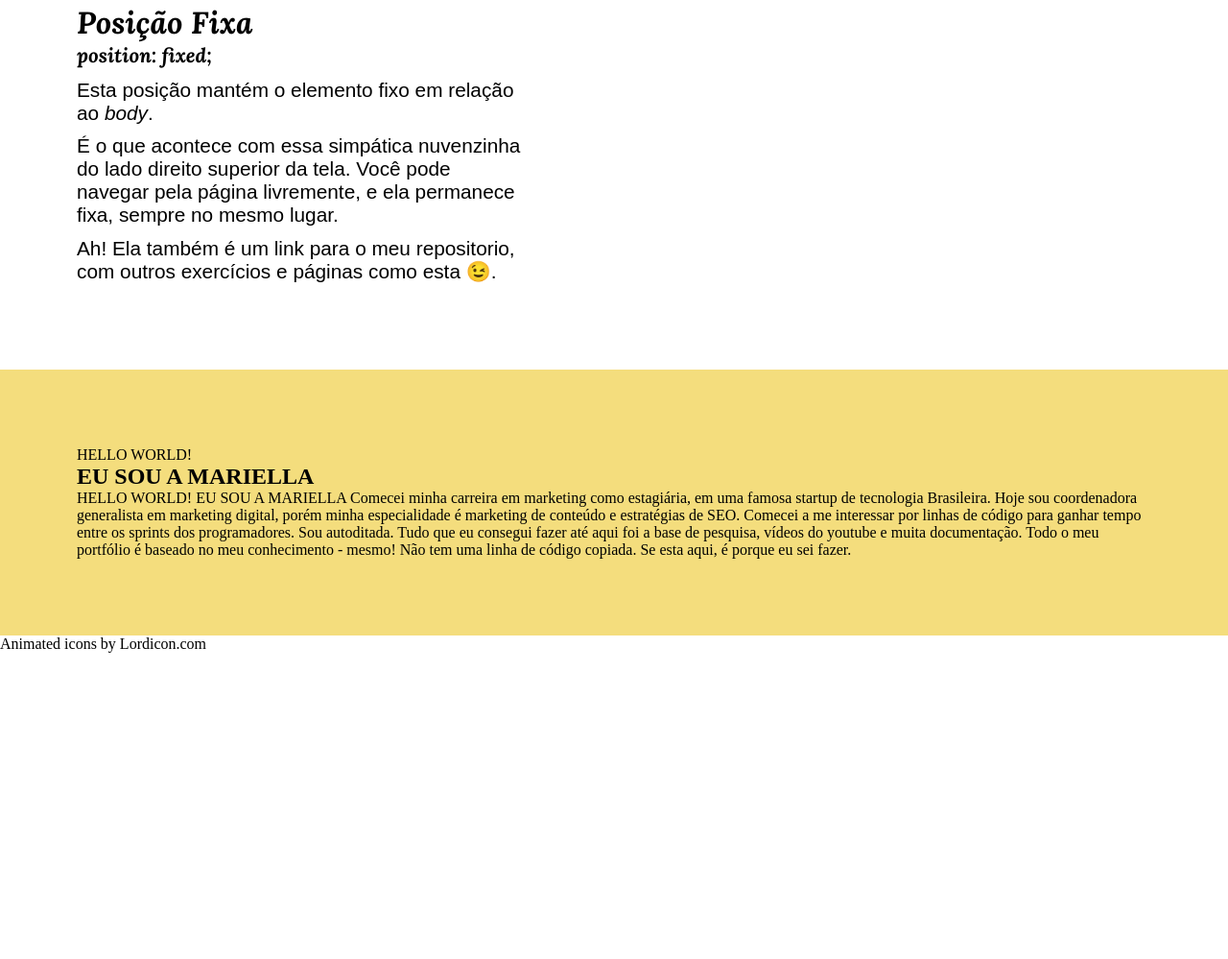
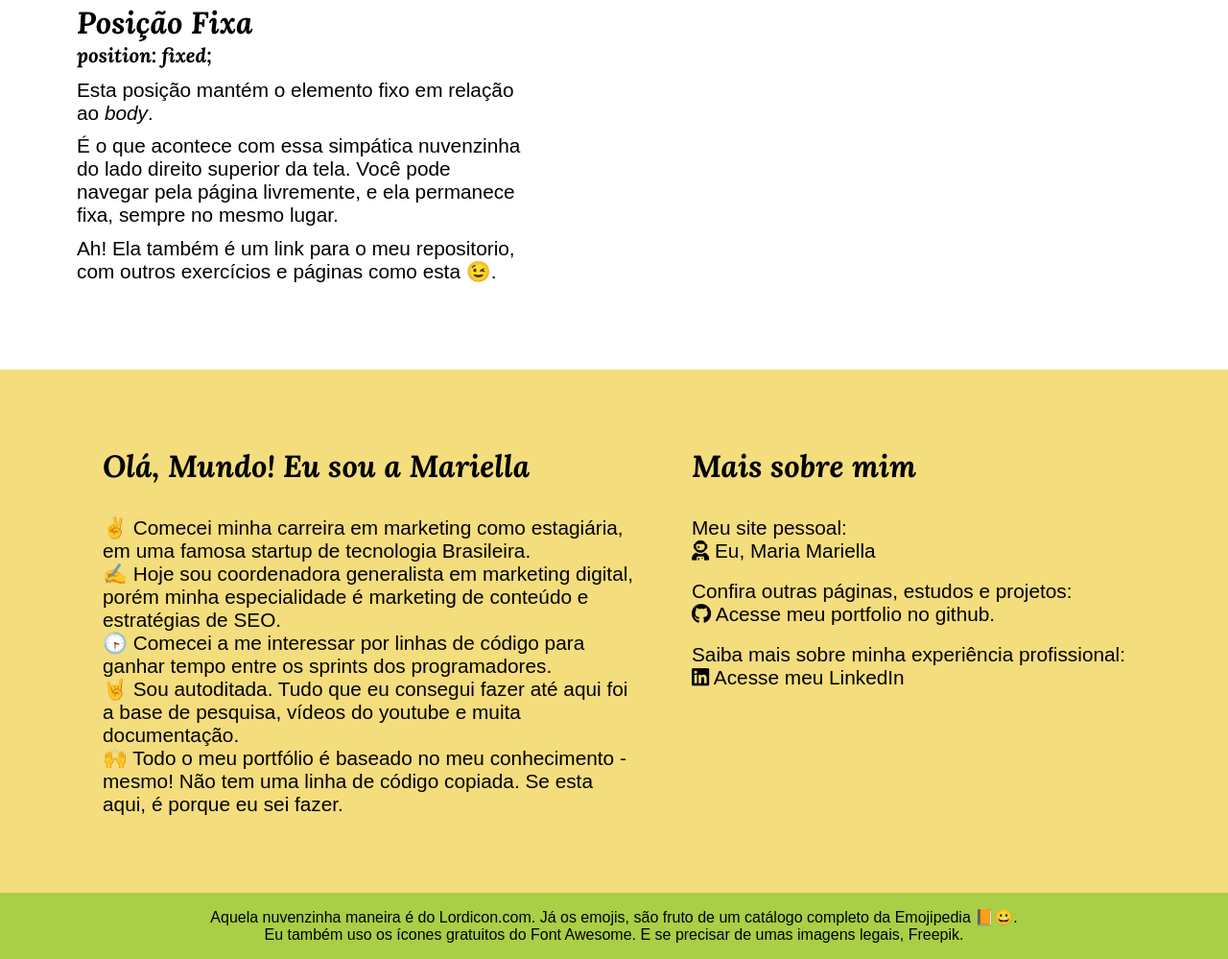
Before and after one commit to mariellavito/posicoes-relativas, a plain HTML site: page index.html in a window 1280 px wide. Shown: the part 3258-4257 px from the top of the page at 96% size. Before the commit the page ends 3938 px from the top, so only its background shows below. Drawn offline with Linux system fonts and the light colour scheme; a web font is replaced by a local one.

Commit message:
Aside e footer
Finalização do aside e footer, além de inserir alguns efeitos de transição.

```diff
--- a/index.html
+++ b/index.html
@@ -5,6 +5,10 @@
     <meta http-equiv="X-UA-Compatible" content="IE=edge">
     <meta name="viewport" content="width=device-width, initial-scale=1.0">
     <link rel="stylesheet" href="style.css" type="text/css">
+
+    <script src="https://kit.fontawesome.com/6032969a24.js" crossorigin="anonymous"></script>
+
+
     <title>Posições Relativas em CSS</title>
 </head>
 <body>
@@ -137,25 +141,40 @@
         <!-- Sobre a Mariella -->
 
         <aside>
-            <p>HELLO WORLD!</p>
-            <h1>EU SOU A MARIELLA</h1>
+            <div class="sobre-mim">
+                <h3>Olá, Mundo! Eu sou a Mariella</h3>
+
+                <ul>
+                    <li>✌️ Comecei minha carreira em marketing como estagiária, em uma famosa startup de tecnologia Brasileira.</li>
+                    <li>✍️ Hoje sou coordenadora generalista em marketing digital, porém minha especialidade é marketing de conteúdo e estratégias de SEO.</li>
+                    <li>🕞 Comecei a me interessar por linhas de código para ganhar tempo entre os sprints dos programadores.</li>
+                    <li>🤘 Sou autoditada. Tudo que eu consegui fazer até aqui foi a base de pesquisa, vídeos do youtube e muita documentação.</li>
+                    <li>🙌 Todo o meu portfólio é baseado no meu conhecimento - mesmo! Não tem uma linha de código copiada. Se esta aqui, é porque eu sei fazer.</li>
+                </ul>
+            </div>
+            <div class="links">
+                <h3>Mais sobre mim</h3>
+
+                <p>Meu site pessoal:</p>
+                <p class="icones"><a href="https://mariellavito.github.io/eu-maria-mariella/" target="_blank"> <i class="fa-solid fa-user-astronaut"></i> Eu, Maria Mariella</a></p>
+
+                &nbsp
+                <p>Confira outras páginas, estudos e projetos:</p>
+                <p class="icones"><a href="https://github.com/mariellavito" target="_blank"><i class="fa-brands fa-github"></i> Acesse meu portfolio no github.</a></p>
+
+                &nbsp
+                <p>Saiba mais sobre minha experiência profissional:</p>
+                <p class="icones"><a href="https://www.linkedin.com/in/mariellavito/" target="_blank"><i class="fa-brands fa-linkedin"></i> Acesse meu LinkedIn</a></p>
+
+            </div>
 
 
-HELLO WORLD!
-
-EU SOU A MARIELLA
-Comecei minha carreira em marketing como estagiária, em uma famosa startup de tecnologia Brasileira.
-Hoje sou coordenadora generalista em marketing digital, porém minha especialidade é marketing de conteúdo e estratégias de SEO.
-Comecei a me interessar por linhas de código para ganhar tempo entre os sprints dos programadores.
-Sou autoditada. Tudo que eu consegui fazer até aqui foi a base de pesquisa, vídeos do youtube e muita documentação.
-Todo o meu portfólio é baseado no meu conhecimento - mesmo! Não tem uma linha de código copiada. Se esta aqui, é porque eu sei fazer.
-
         </aside>
-
-
     </main>
     <footer>
-        <a href="https://lordicon.com/">Animated icons by Lordicon.com</a>
+        Aquela nuvenzinha maneira é do <a href="https://lordicon.com/" target="_blank">Lordicon.com</a>. Já os emojis, são fruto de um catálogo completo da <a href="https://emojipedia.org/" target="_blank">Emojipedia 📙😀</a>.
+        <br>
+        Eu também uso os ícones gratuitos do <a href="https://fontawesome.com/v6.0/icons" target="_blank">Font Awesome</a>. E se precisar de umas imagens legais, <a href="https://www.freepik.com/home" target="_blank">Freepik</a>.
     </footer>
 </body>
 </html>
--- a/style.css
+++ b/style.css
@@ -48,9 +48,6 @@ cite {
 cite::before {
     content: '- ';
 }
-
-
-
 
 
 /* header */
@@ -126,7 +123,6 @@ header {
 
 /* Posições */
 
-
 #relativa, #absoluta, #sticky, #fixed {
     display: flex;
     justify-content: space-between;
@@ -155,7 +151,6 @@ header {
 }
 
 
-
 .blocos > div {
     display: inline-block;
 }
@@ -165,9 +160,7 @@ header {
     height: 10em;
     background-color: var(--rosa);
     margin: 5px;
-
 }
-
 
 .meio {
     width: 10em;
@@ -187,8 +180,6 @@ header {
     height: 10em;
     border: 1px dashed lightseagreen;
 }
-
-
 
 #absoluta {
     position: relative;
@@ -211,4 +202,50 @@ header {
 
 aside {
     background-color: var(--amarelo);
+    display: flex;
+    justify-content: space-around;
+
 }
+
+.sobre-mim {
+    width: 50%;
+
+}
+
+aside h3 {
+    font: bold 2em var(--titulos);
+    font-style: italic;
+    padding-bottom: 1em;
+}
+
+aside p,ul {
+    font: normal 1.3em var(--body-fonts);
+}
+
+aside li {
+    list-style: none;
+}
+
+.icones {
+    transition: font-size 1.3s;
+}
+
+.icones:hover {
+    font-size: 1.6em;
+
+}
+
+/* Footer */
+
+footer {
+    background-color: var(--verde);
+    padding: 1rem;
+    transition: 1s ;
+    text-align: center;
+    font: normal 1em var(--body-fonts);
+
+}
+
+footer:hover {
+    background-color: var(--rosa);
+}
```
